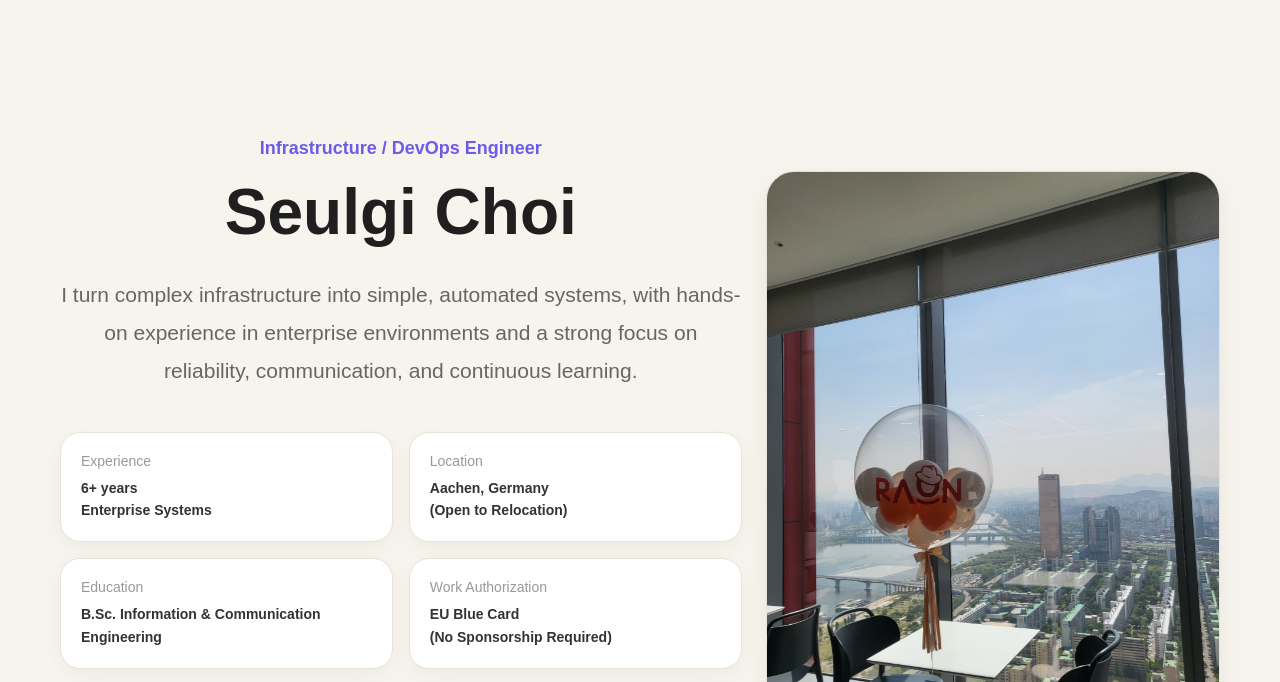
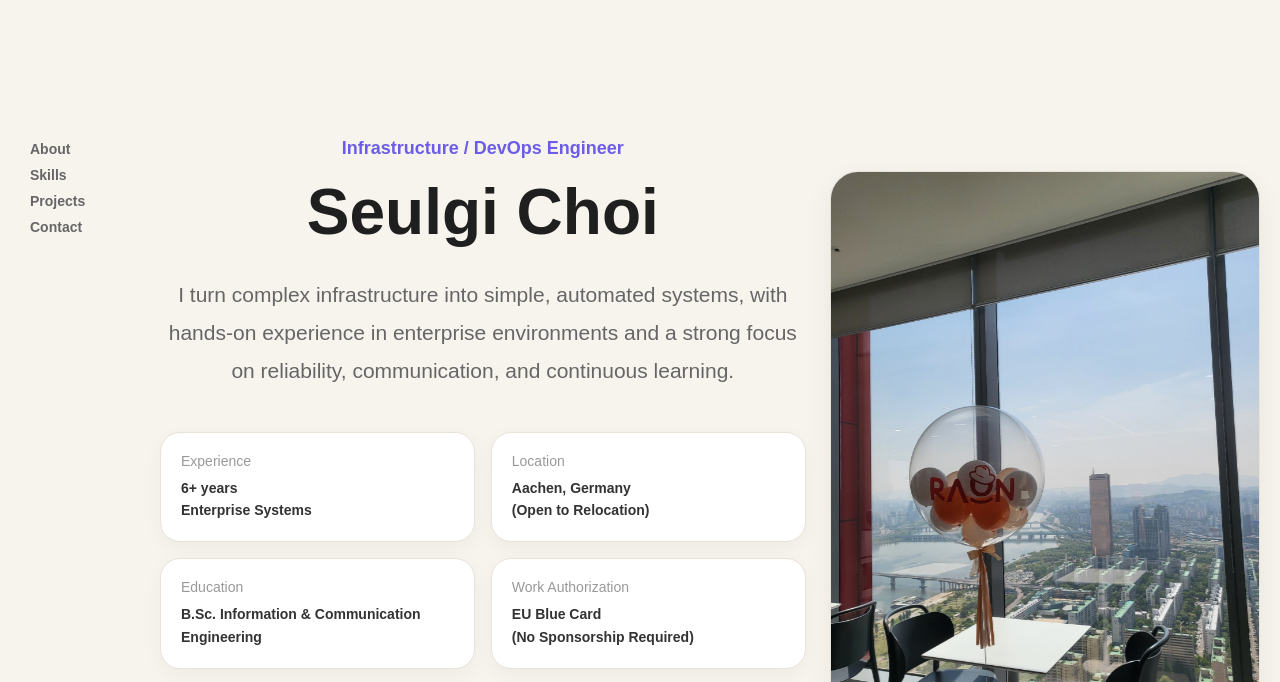
Before and after one commit to xotmfrlox/cloud-native-devops-gcp, a website: page app/index.html in a window 1280 px wide. Shown: the part 109-791 px from the top of the page. Drawn offline with Linux system fonts and the light colour scheme.

Commit message:
navigation

```diff
--- a/app/index.html
+++ b/app/index.html
@@ -30,6 +30,9 @@ body.fade-in {
       color: inherit;
       text-decoration: none;
     }
+    .side-nav a.active {
+  color: #6c5ce7 !important;
+}
 
     .container {
       max-width: 1200px;
@@ -813,11 +816,61 @@ svg, #overlay {
   background: #fff;   /* 🔥 이거 핵심 */
 }
 
+.cta-item:hover {
+  transform: translateY(-3px);
+  border-color: #6c5ce7;
+  box-shadow: 0 8px 18px rgba(108, 92, 231, 0.18);
+  background: #fff;   /* 🔥 이거 핵심 */
+}
+
 .cta-item:hover img {
   filter: none;
+}
+
+.hero {
+  position: relative;
+  padding-left: 140px;
+}
+
+.side-nav {
+  position: fixed;
+  left: 30px;
+  top: 250px;
+  z-index: 9999;
+
+  display: flex;
+  flex-direction: column;
+  gap: 10px;
+
+  font-size: 14px;
+  font-weight: 600;
+}
+
+.side-nav a {
+  display: block;
+  color: #666;
+  text-decoration: none;
+  transition: 0.2s;
+}
+
+.side-nav a:hover {
+  color: #6c5ce7;
+  transform: translateX(5px);
+}
+.side-nav a.active {
+  color: #6c5ce7;
+}
   </style>
 </head>
 <body>
+    <!-- 🔥 여기 -->
+  <nav class="side-nav">
+    <a href="#about">About</a>
+    <a href="#skills">Skills</a>
+    <a href="#projects">Projects</a>
+    <a href="#contact">Contact</a>
+  </nav>
+
 
   <!-- ✅ header는 container 유지 -->
   <div class="container">
@@ -849,7 +902,7 @@ svg, #overlay {
   </div>
 
   <!-- ✅ hero를 container 밖으로 빼고 -->
-  <section class="section hero">
+  <section id="about" class="section hero">
     <div class="container">
 
       <div class="hero-layout">
@@ -910,7 +963,7 @@ svg, #overlay {
   </div>
    </section>
 
- <section class="section cards-section">
+ <section id="skills" class="section cards-section">
   <div class="container">
 
     <div class="section-title">
@@ -1089,7 +1142,7 @@ svg, #overlay {
   </div>
 </section>
 
-  <section class="section projects-wrap">
+  <section id="projects" class="section projects-wrap">
     <div class="container">
       <div class="projects-box">
         <div class="section-title">
@@ -1162,7 +1215,7 @@ svg, #overlay {
     </div>
   </section>
   <!-- ✅🔥 여기 아래에 CTA 섹션 추가 -->
-<section class="section cta-section">
+<section id="contact" class="section cta-section">
   <div class="container">
 
     <div class="cta-box">
@@ -1195,22 +1248,23 @@ svg, #overlay {
   </div>
 </section>
 <script>
-document.addEventListener("DOMContentLoaded", function () {
-  document.body.classList.add("fade-in");
+document.querySelectorAll("a").forEach(function(link) {
+  link.addEventListener("click", function(e) {
 
-  const links = document.querySelectorAll("a");
+    if (
+      link.hostname === window.location.hostname &&
+      !link.target &&
+      !link.getAttribute("href").startsWith("#")
+    ) {
+      e.preventDefault();
 
-  links.forEach(function(link) {
-    link.addEventListener("click", function(e) {
-      if (link.hostname === window.location.hostname && !link.target) {
-        e.preventDefault();
-        document.body.classList.remove("fade-in");
+      document.body.classList.remove("fade-in");
 
-        setTimeout(function () {
-          window.location.href = link.href;
-        }, 200);
-      }
-    });
+      setTimeout(function () {
+        window.location.href = link.href;
+      }, 200);
+    }
+
   });
 });
 
@@ -1310,5 +1364,19 @@ if (path && overlay && cards) {
 }
 
 </script>
+<script>
+const sideLinks = document.querySelectorAll(".side-nav a");
+
+sideLinks.forEach(link => {
+  link.addEventListener("click", function () {
+
+    // 기존 active 제거
+    sideLinks.forEach(l => l.classList.remove("active"));
+
+    // 클릭한 애만 active 추가
+    this.classList.add("active");
+  });
+});
+</script>
 </body>
 </html>
```
